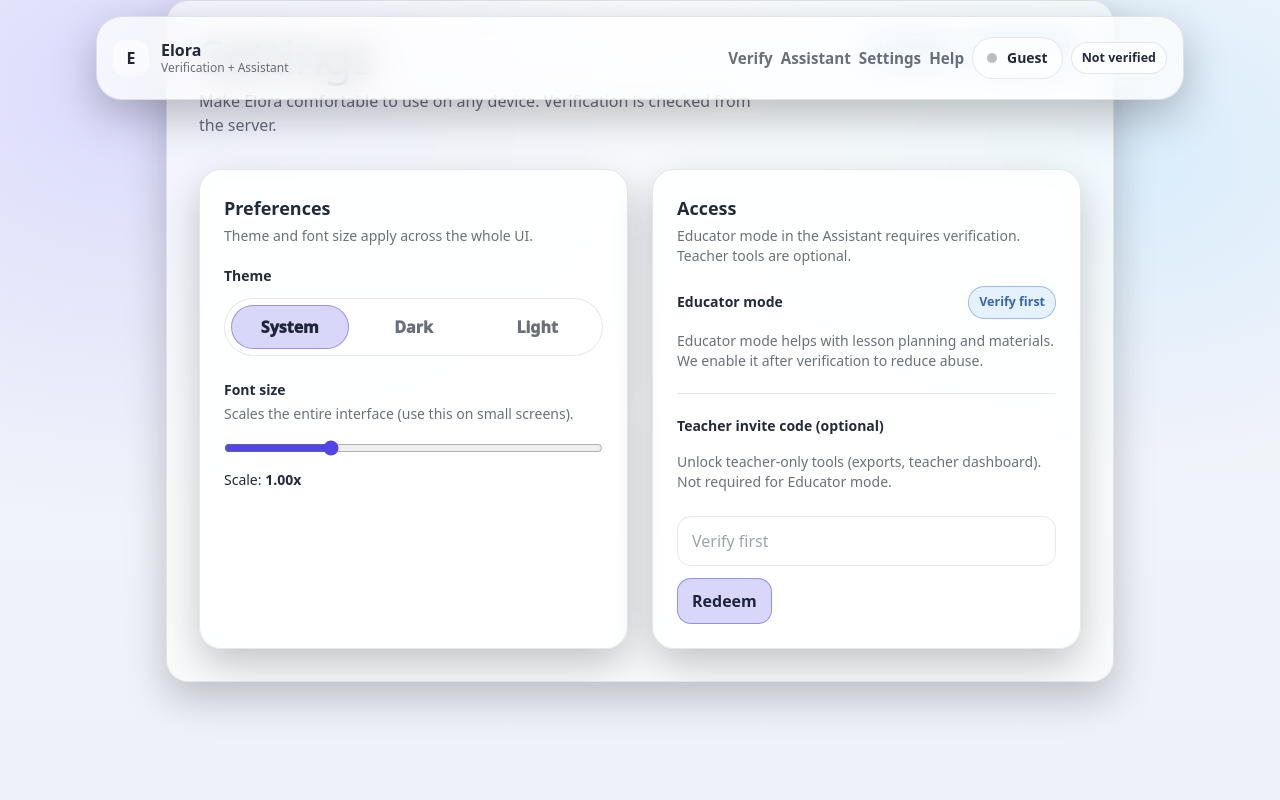
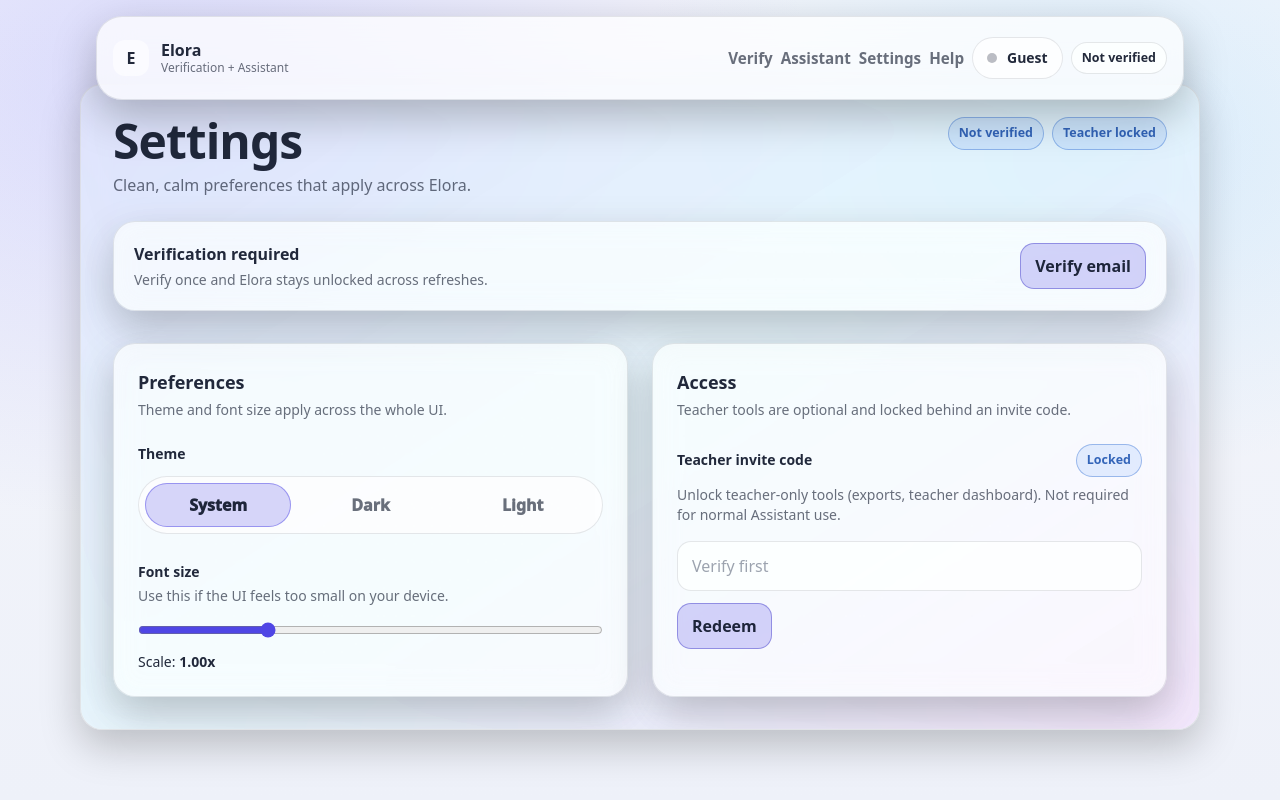
Before and after one commit to tweetharis-netizen/elora-verification-ui, a Next.js app: page /settings in a window 1280 px wide. Built offline with nearby package versions, Linux system fonts and the light colour scheme; no server answers.

Commit message:
Update settings.js

```diff
--- a/pages/settings.js
+++ b/pages/settings.js
@@ -1,3 +1,4 @@
+import Link from "next/link";
 import { useEffect, useMemo, useState } from "react";
 import {
   activateTeacher,
@@ -35,6 +36,7 @@ export default function SettingsPage() {
       const next = getSession();
       setVerifiedState(Boolean(next.verified));
       setTeacherState(Boolean(next.teacher));
+      setInviteCode(next.teacherCode || "");
     });
   }, []);
 
@@ -74,7 +76,7 @@ export default function SettingsPage() {
       }
       setTeacherCode(trimmed);
       setTeacherState(true);
-      setMsg("Teacher tools unlocked.");
+      setMsg("Teacher tools unlocked ✅");
     } finally {
       setBusy(false);
     }
@@ -94,35 +96,57 @@ export default function SettingsPage() {
   }
 
   return (
-    <div className="mx-auto max-w-[980px] px-4">
+    <div className="elora-page">
+      <div className="elora-container">
         <div className="elora-card relative overflow-hidden p-6 md:p-8">
-        <div className="elora-grain" />
+          <div className="absolute inset-0 pointer-events-none">
+            <div className="absolute -inset-24 bg-gradient-to-br from-indigo-500/15 via-sky-400/10 to-fuchsia-500/15 blur-3xl" />
+            <div className="absolute inset-0 elora-grain" />
+          </div>
 
-        <div className="flex flex-wrap items-start justify-between gap-4">
+          <div className="relative flex flex-wrap items-start justify-between gap-4">
             <div>
-            <h1 className="elora-h1 text-4xl md:text-5xl">Settings</h1>
-            <p className="elora-muted mt-2 max-w-[62ch]">
-              Make Elora comfortable to use on any device. Verification is checked from the server.
+              <h1 className="elora-h1 text-4xl md:text-5xl font-black">Settings</h1>
+              <p className="elora-muted mt-2 max-w-[66ch]">
+                Clean, calm preferences that apply across Elora.
               </p>
             </div>
 
             <div className="flex items-center gap-2">
               <span className="elora-chip" data-variant={verified ? "good" : "warn"}>
-              {verified ? "Verified" : "Not verified"}
+                {verified ? "Email verified" : "Not verified"}
               </span>
               <span className="elora-chip" data-variant={teacher ? "good" : "warn"}>
-              {teacher ? "Teacher tools" : "Teacher locked"}
+                {teacher ? "Teacher unlocked" : "Teacher locked"}
               </span>
             </div>
           </div>
 
-        <div className="mt-8 grid gap-6 lg:grid-cols-2">
+          {!verified ? (
+            <div className="relative mt-6 elora-card p-4 md:p-5">
+              <div className="flex flex-wrap items-center justify-between gap-3">
+                <div>
+                  <div className="font-extrabold">Verification required</div>
+                  <div className="elora-muted text-sm mt-1">
+                    Verify once and Elora stays unlocked across refreshes.
+                  </div>
+                </div>
+                <Link className="elora-btn elora-btn-primary" href="/verify">
+                  Verify email
+                </Link>
+              </div>
+            </div>
+          ) : null}
+
+          <div className="relative mt-8 grid gap-6 lg:grid-cols-2">
             {/* Preferences */}
             <section className="elora-card p-5 md:p-6">
               <h2 className="text-lg font-extrabold">Preferences</h2>
-            <p className="elora-muted mt-1 text-sm">Theme and font size apply across the whole UI.</p>
+              <p className="elora-muted mt-1 text-sm">
+                Theme and font size apply across the whole UI.
+              </p>
 
-            <div className="mt-5">
+              <div className="mt-6">
                 <div className="text-sm font-extrabold">Theme</div>
                 <div className="mt-3 elora-segmented" role="tablist" aria-label="Theme">
                   {[
@@ -142,10 +166,10 @@ export default function SettingsPage() {
                 </div>
               </div>
 
-            <div className="mt-6">
+              <div className="mt-7">
                 <div className="text-sm font-extrabold">Font size</div>
                 <div className="elora-muted mt-1 text-sm">
-                Scales the entire interface (use this on small screens).
+                  Use this if the UI feels too small on your device.
                 </div>
 
                 <input
@@ -167,29 +191,22 @@ export default function SettingsPage() {
             <section className="elora-card p-5 md:p-6">
               <h2 className="text-lg font-extrabold">Access</h2>
               <p className="elora-muted mt-1 text-sm">
-              Educator mode in the Assistant requires verification. Teacher tools are optional.
+                Teacher tools are optional and locked behind an invite code.
               </p>
 
-            <div className="mt-5 grid gap-3">
+              <div className="mt-6">
                 <div className="flex items-center justify-between gap-3">
-                <div className="text-sm font-extrabold">Educator mode</div>
-                <span className="elora-chip" data-variant={verified ? "good" : "warn"}>
-                  {verified ? "Enabled" : "Verify first"}
+                  <div className="text-sm font-extrabold">Teacher invite code</div>
+                  <span className="elora-chip" data-variant={teacher ? "good" : "warn"}>
+                    {teacher ? "Unlocked" : "Locked"}
                   </span>
                 </div>
 
-              <div className="elora-muted text-sm">
-                Educator mode helps with lesson planning and materials. We enable it after verification to reduce abuse.
-              </div>
-
-              <div className="mt-4 elora-divider" />
-
-              <h3 className="text-sm font-extrabold">Teacher invite code (optional)</h3>
-              <p className="elora-muted mt-1 text-sm">
-                Unlock teacher-only tools (exports, teacher dashboard). Not required for Educator mode.
+                <p className="elora-muted mt-2 text-sm">
+                  Unlock teacher-only tools (exports, teacher dashboard). Not required for normal Assistant use.
                 </p>
 
-              <div className="mt-3 grid gap-3">
+                <div className="mt-4 grid gap-3">
                   <input
                     className="elora-input"
                     value={inviteCode}
@@ -208,41 +225,47 @@ export default function SettingsPage() {
                       {busy ? "Working…" : "Redeem"}
                     </button>
 
-                  {teacher && (
+                    {teacher ? (
                       <button
                         className="elora-btn elora-btn-danger"
                         onClick={clearTeacherTools}
                         disabled={busy}
                         type="button"
                       >
-                      Clear
+                        Clear teacher
                       </button>
-                  )}
+                    ) : null}
                   </div>
 
-                {msg && <div className="text-sm font-extrabold">{msg}</div>}
+                  {msg ? (
+                    <div className="text-sm font-extrabold">{msg}</div>
+                  ) : null}
                 </div>
 
-              {canLogout && (
+                {canLogout ? (
                   <>
-                  <div className="mt-6 elora-divider" />
+                    <div className="mt-7 elora-divider" />
+                    <div className="flex flex-wrap items-center justify-between gap-3">
+                      <div>
+                        <div className="text-sm font-extrabold">Sign out</div>
+                        <div className="elora-muted text-sm mt-1">
+                          Clears your verification session on this device.
+                        </div>
+                      </div>
                       <button
                         className="elora-btn elora-btn-danger"
                         onClick={async () => {
                           setMsg("");
                           setBusy(true);
                           try {
-                        // clear server cookies via existing route
                             await fetch("/api/logout", { method: "POST" }).catch(() => {});
                           } finally {
-                        // reset local UI state
                             setRole("student");
                             setTeacherCode("");
                             setTeacherState(false);
                             setVerifiedState(false);
                             setBusy(false);
                             setMsg("Signed out.");
-                        // hard refresh ensures all pages reflect cleared cookies
                             if (typeof window !== "undefined") window.location.href = "/";
                           }
                         }}
@@ -251,12 +274,14 @@ export default function SettingsPage() {
                       >
                         Log out
                       </button>
+                    </div>
                   </>
-              )}
+                ) : null}
               </div>
             </section>
           </div>
         </div>
       </div>
+    </div>
   );
 }
```
Lines whose indentation alone changed are shown as unchanged.
